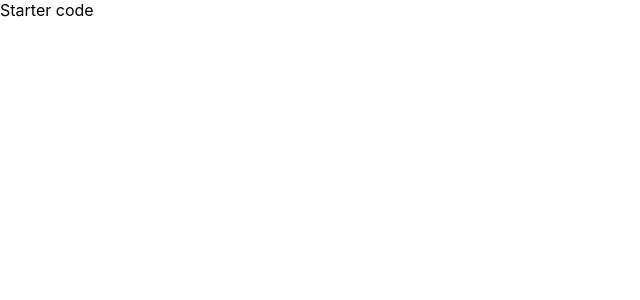
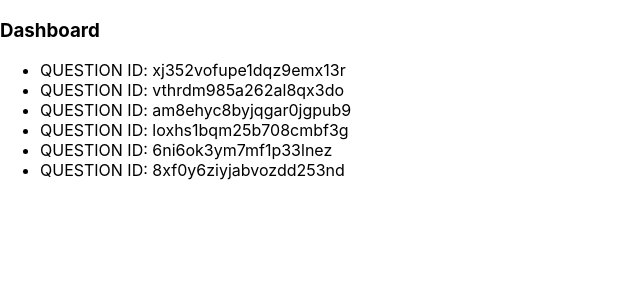
Before and after one commit to NohaFahmi/would_you_rather-React_ND, a React (Create React App) app: page / in a window 1280 px wide. Shown: the top 300 px of the page, without its empty margins (0-640 px from the left). Built offline with nearby package versions, Linux system fonts and the light colour scheme.

Commit message:
created Dashboard Component

```diff
--- a/src/components/App.js
+++ b/src/components/App.js
@@ -1,6 +1,7 @@
 import React, { Component } from 'react'
 import { connect } from 'react-redux'
 import { handleInitialData } from '../actions/shared'
+import Dashboard from './Dashboard'
 
 
 class App extends Component {
@@ -12,10 +13,19 @@
   render() {
     return (
       <div>
-        Starter code
+      {this.props.loading === true
+      ? null
+      : <Dashboard />
+      }
       </div>
     )
   }
 }
 
-export default connect()(App)
+function mapStateToProps({authedUser}) {
+  return {
+    loading: authedUser === true
+  }
+}
+
+export default connect(mapStateToProps)(App)
--- /dev/null
+++ b/src/components/Dashboard.js
@@ -0,0 +1,34 @@
+import React, { Component } from 'react'
+import { connect } from 'react-redux'
+
+class Dashboard extends Component {
+
+    render() {
+        console.log(this.props)
+        return (
+            <div>
+                <h3 className="center">
+                    Dashboard
+                </h3>
+                <ul className='qIdsList'>
+                    {this.props.questionsIds.map((id) => (
+                        <li key={id}>
+                            <div>QUESTION ID: {id}</div>
+                        </li>
+
+                    ))}
+
+                </ul>
+            </div>
+        )
+    }
+}
+
+function mapStateToProps({questions}) {
+    return {
+        questionsIds: Object.keys(questions)
+        .sort((a, b) => questions[b].timestamp - questions[a].timestamp)
+    }
+}
+
+export default connect(mapStateToProps)(Dashboard)
```
